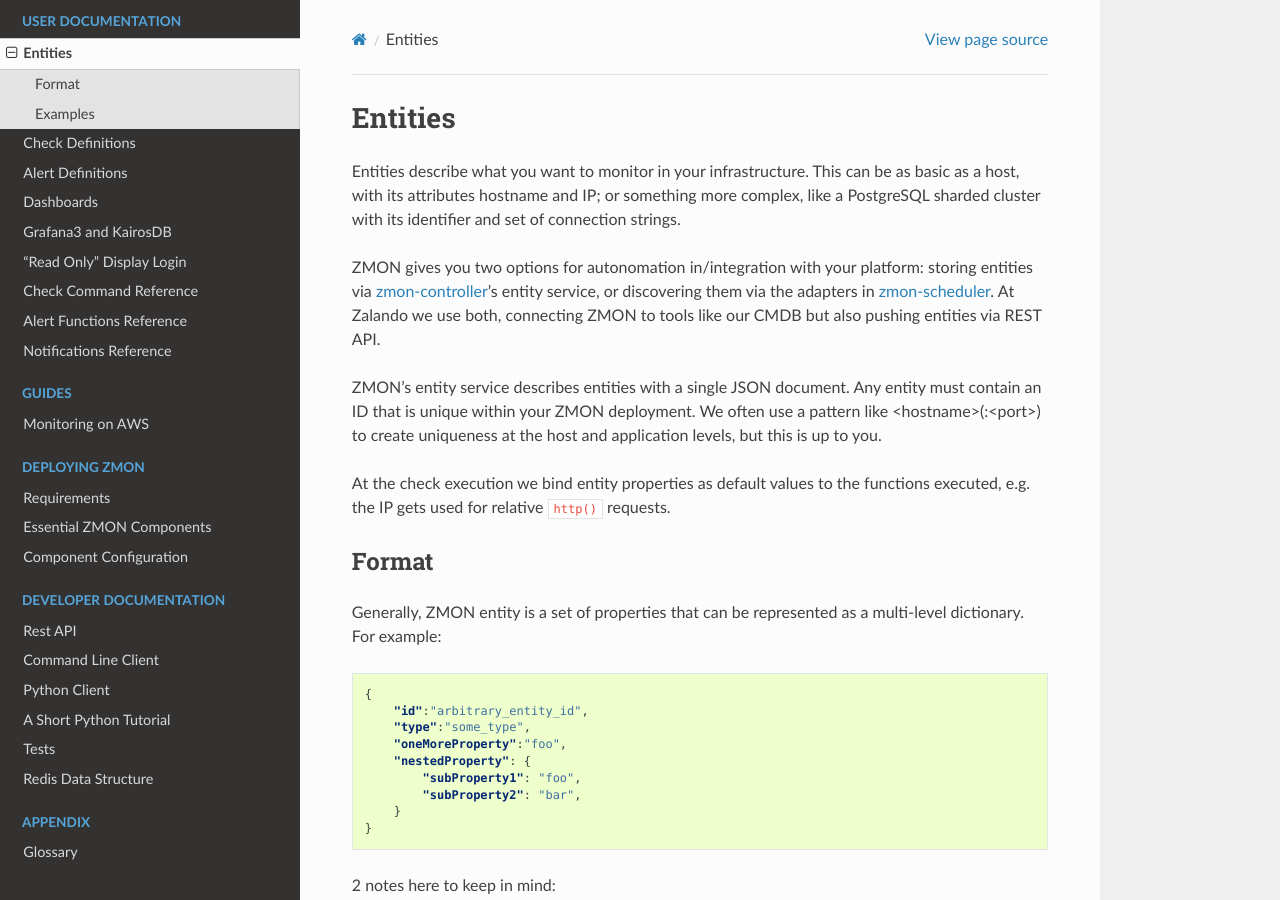
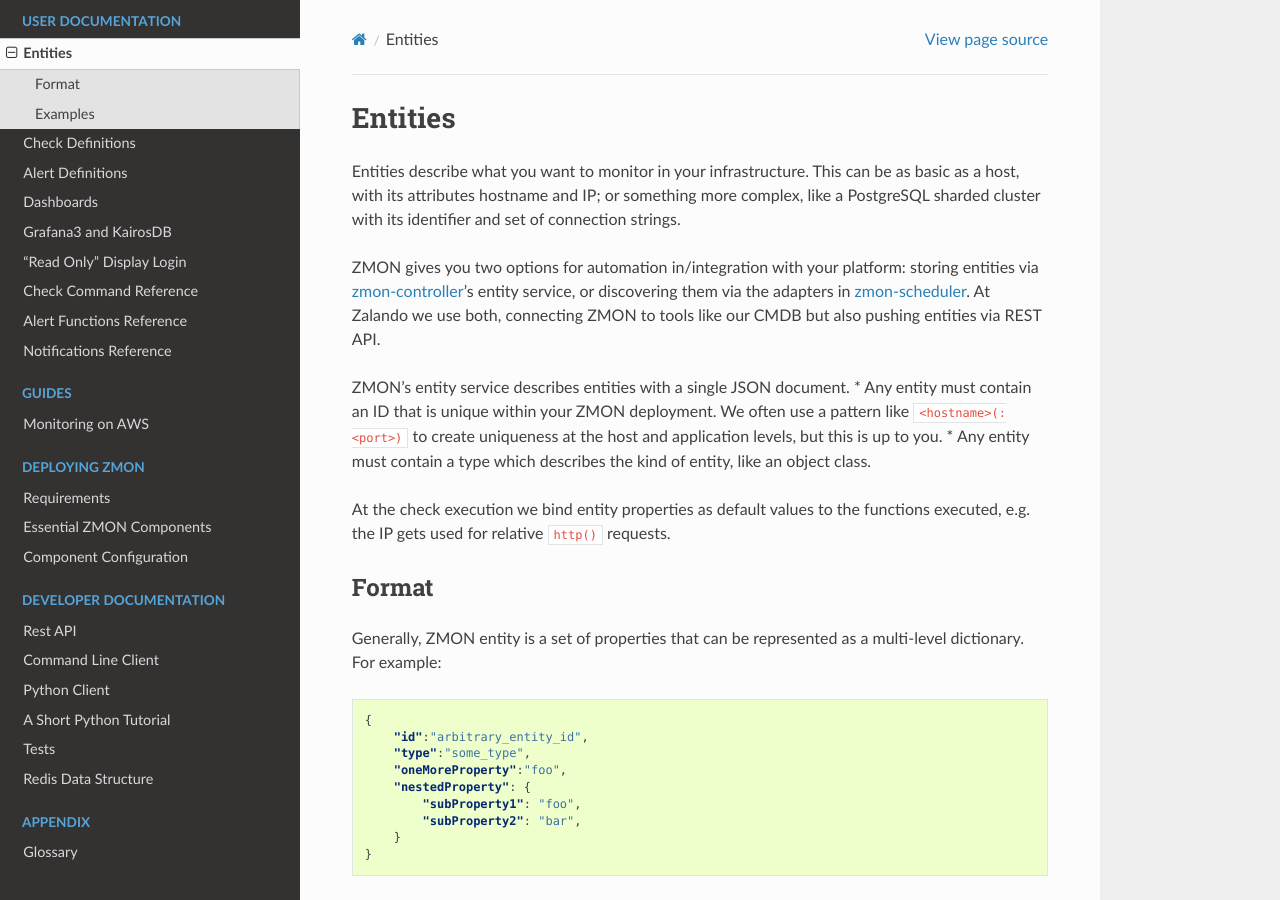
Before and after one commit to zalando-zmon/zmon-docs, a Sphinx documentation site: the page built from docs/user/entities.rst, in a window 1280 px wide and 900 px high. Built offline with Sphinx 7.4.7 and the Read the Docs theme 2.0.0, drawn with Linux system fonts in a browser that asks for light colours.

Commit message:
address some of the notes
which were mentioned in #74

```diff
--- a/docs/user/alert-definitions.rst
+++ b/docs/user/alert-definitions.rst
@@ -31,7 +31,7 @@
         Additional filter to apply the alert definition only to a subset of entities.
 
     notifications
-        List of notification commands, e.g. to send out emails.
+        List of :ref:`notification <notifications>` commands, e.g. to send out emails.
 
     time_period
         Notification time period.
--- a/docs/user/entities.rst
+++ b/docs/user/entities.rst
@@ -7,12 +7,12 @@
 Entities describe what you want to monitor in your infrastructure.
 This can be as basic as a host, with its attributes hostname and IP; or something more complex, like a PostgreSQL sharded cluster with its identifier and set of connection strings.
 
-ZMON gives you two options for autonomation in/integration with your platform: storing entities via zmon-controller_'s entity service, or discovering them via the adapters in zmon-scheduler_.
+ZMON gives you two options for automation in/integration with your platform: storing entities via zmon-controller_'s entity service, or discovering them via the adapters in zmon-scheduler_.
 At Zalando we use both, connecting ZMON to tools like our CMDB but also pushing entities via REST API.
 
 ZMON's entity service describes entities with a single JSON document.
-Any entity must contain an ID that is unique within your ZMON deployment.
-We often use a pattern like <hostname>(:<port>) to create uniqueness at the host and application levels, but this is up to you.
+* Any entity must contain an ID that is unique within your ZMON deployment. We often use a pattern like ``<hostname>(:<port>)`` to create uniqueness at the host and application levels, but this is up to you.
+* Any entity must contain a type which describes the kind of entity, like an object class.
 
 At the check execution we bind entity properties as default values to the functions executed, e.g. the IP gets used for relative ``http()`` requests.
 
```
